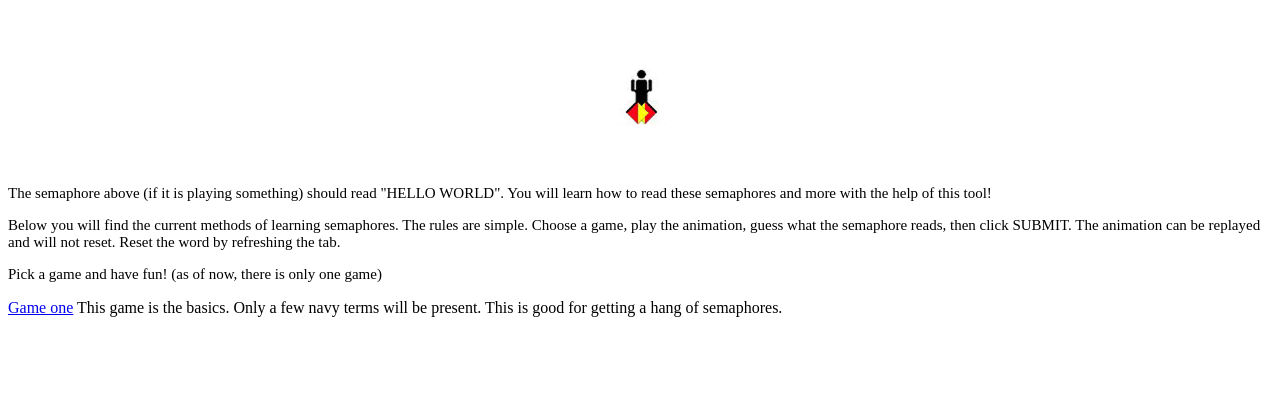
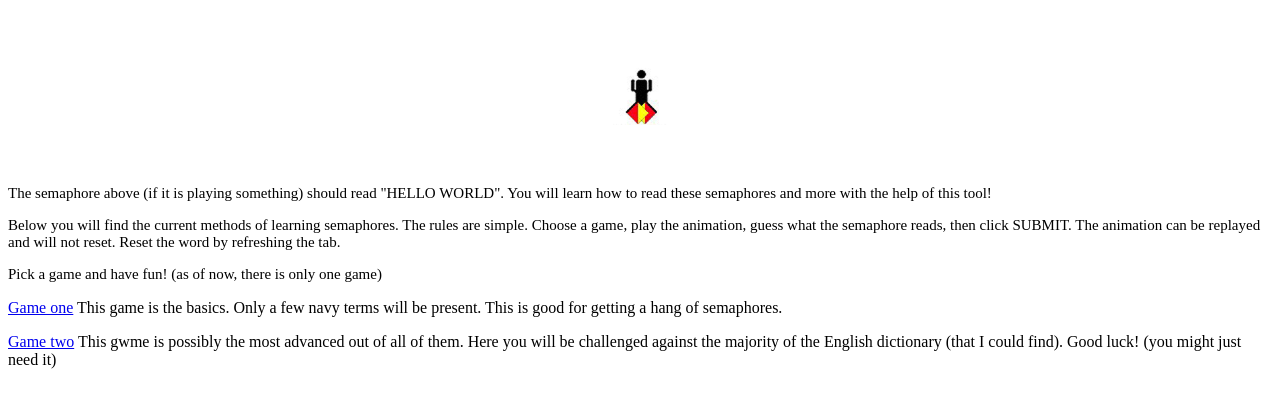
Before and after one commit to Pawos-Howl/Semaphore-Game, a plain HTML site: page index.html in a window 1280 px wide. Shown: the part 141-548 px from the top of the page. Drawn offline with Linux system fonts and the light colour scheme.

Commit message:
Update index.html
Added lines for the new game!

```diff
--- a/index.html
+++ b/index.html
@@ -22,6 +22,7 @@
     <p style="font-size: 15px;">Below you will find the current methods of learning semaphores. The rules are simple. Choose a game, play the animation, guess what the semaphore reads, then click SUBMIT. The animation can be replayed and will not reset. Reset the word by refreshing the tab.</p>
     <p style="font-size: 15px;">Pick a game and have fun! (as of now, there is only one game)</p>
     <p stle="font-size: 15px;"><a href="navwords.html">Game one</a> This game is the basics. Only a few navy terms will be present. This is good for getting a hang of semaphores.</p>
+    <p stle="font-size: 15px;"><a href="allwords.html">Game two</a> This gwme is possibly the most advanced out of all of them. Here you will be challenged against the majority of the English dictionary (that I could find). Good luck! (you might just need it)</p>
 
     <script src="render.js"></script>
     <script>
```
